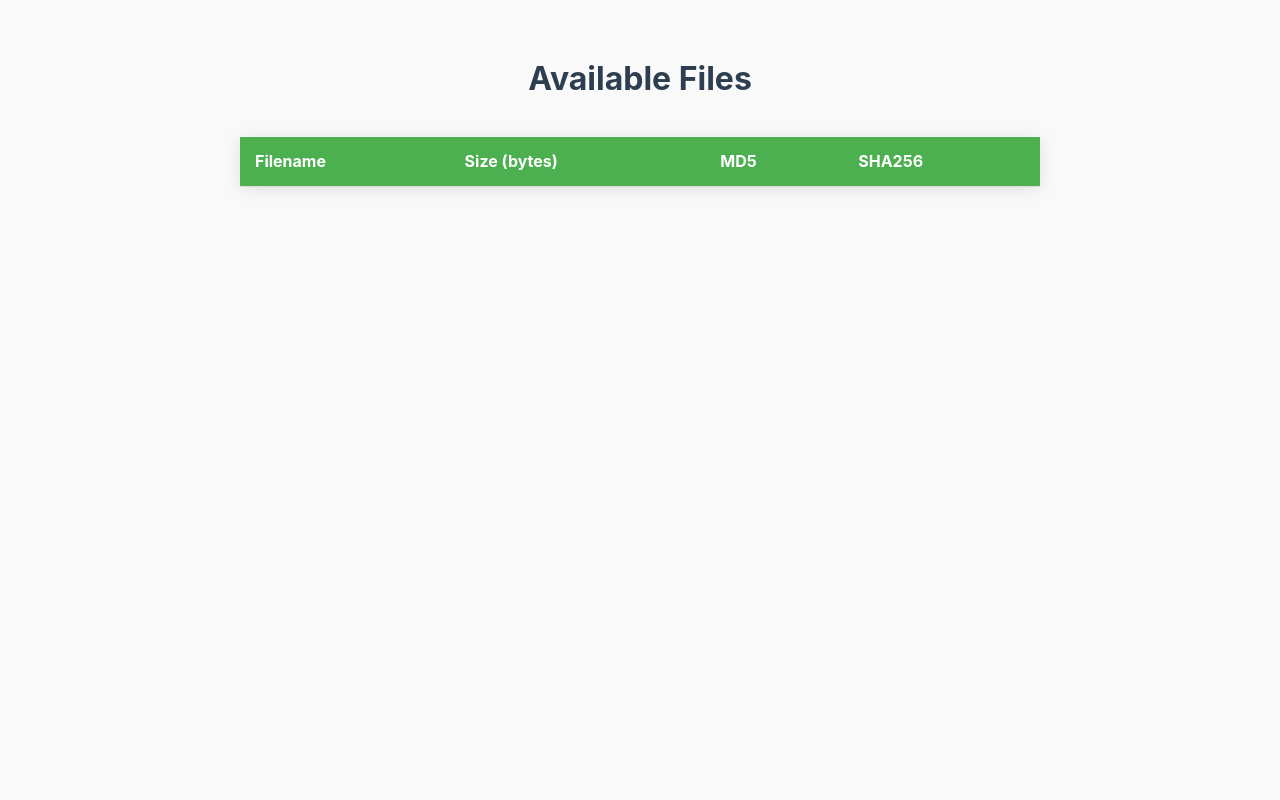
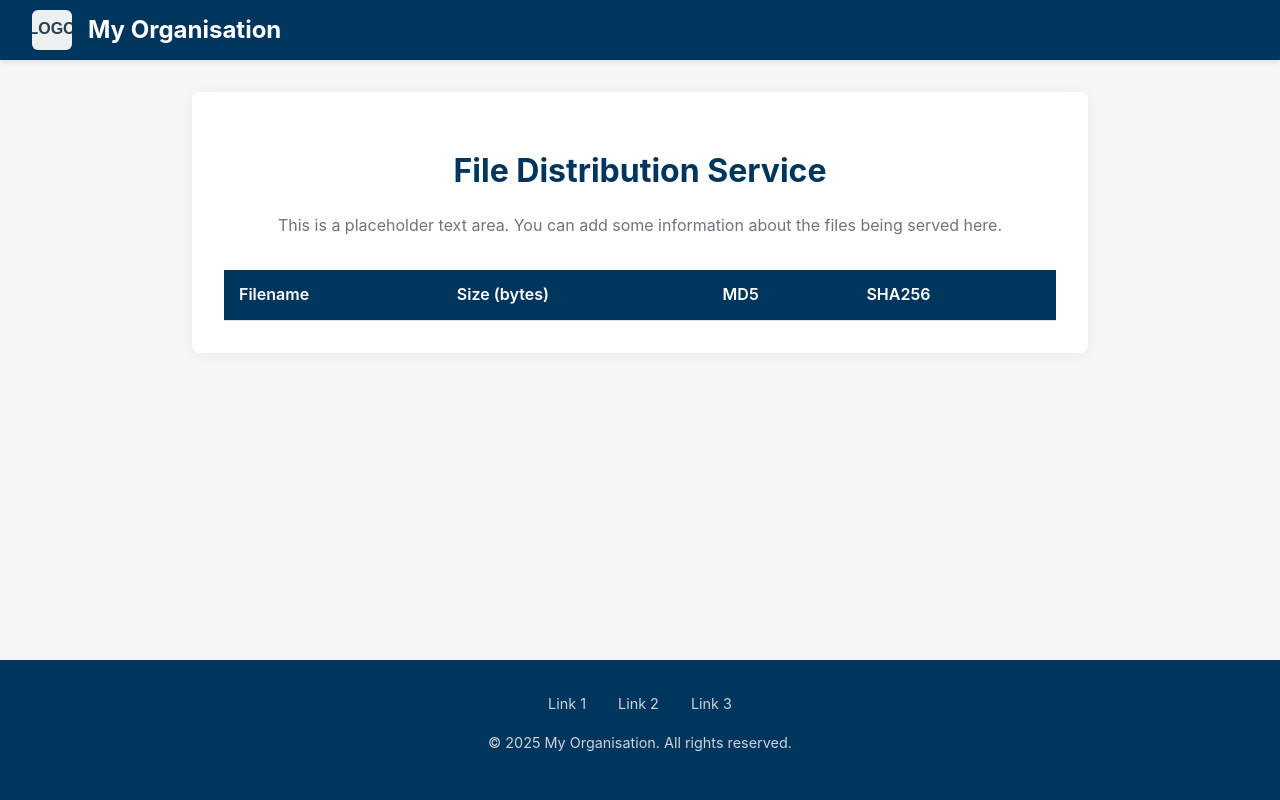
Before and after one commit to kennedydane/static_server, a Flask app: page / in a window 1280 px wide. Run offline with Flask 3, Linux system fonts and the light colour scheme; data that the repository does not hold is empty; parts of the project's set-up code (start-up, migrations or seed data) failed here and were passed over; some libraries are stand-ins or nearby versions.

Commit message:
Add ilifu/idia styling

```diff
--- a/app/main.py
+++ b/app/main.py
@@ -186,13 +186,15 @@ def sse_events():
 @app.route("/api/files")
 def get_files_json():
     """Returns the list of files and their checksums from the in-memory cache as JSON."""
-    return jsonify(checksum_cache)
+    sorted_files = dict(sorted(checksum_cache.items()))
+    return jsonify(sorted_files)
 
 
 @app.route("/api/files/table")
 def get_files_table():
     """Returns the list of files and their checksums as an HTML table."""
-    return render_template("file_list.html", files=checksum_cache)
+    sorted_files = dict(sorted(checksum_cache.items()))
+    return render_template("file_list.html", files=sorted_files)
 
 
 # --- Main Execution ---
--- a/app/templates/index.html
+++ b/app/templates/index.html
@@ -3,58 +3,168 @@
 <head>
     <meta charset="UTF-8">
     <meta name="viewport" content="width=device-width, initial-scale=1.0">
-    <title>Static File Server</title>
+    <title>File Distribution Service</title>
     <script src="https://unpkg.com/htmx.org@1.9.10"></script>
     <script src="https://unpkg.com/htmx.org/dist/ext/sse.js"></script>
     <style>
+        :root {
+            --header-bg: #00355e;
+            --header-fg: #ffffff;
+            --footer-bg: #00355e;
+            --footer-fg: #ced4da;
+            --body-bg: #f4f7f6;
+            --content-bg: #ffffff;
+            --text-color: #212529;
+            --heading-color: #00355e;
+            --link-color: #009ada;
+            --border-color: #dee2e6;
+            --header-height: 60px;
+            --footer-height: 140px;
+        }
+
         body {
             font-family: -apple-system, BlinkMacSystemFont, "Segoe UI", Roboto, Helvetica, Arial, sans-serif;
             line-height: 1.6;
-            color: #333;
-            max-width: 800px;
+            color: var(--text-color);
+            background-color: var(--body-bg);
+            margin: 0;
+            display: flex;
+            flex-direction: column;
+            min-height: 100vh;
+        }
+
+        .header {
+            background-color: var(--header-bg);
+            color: var(--header-fg);
+            height: var(--header-height);
+            display: flex;
+            align-items: center;
+            padding: 0 2rem;
+            box-shadow: 0 2px 4px rgba(0,0,0,0.1);
+        }
+
+        .logo {
+            display: flex;
+            align-items: center;
+            font-size: 1.5rem;
+            font-weight: bold;
+        }
+
+        .logo svg {
+            width: 40px;
+            height: 40px;
+            margin-right: 1rem;
+        }
+
+        .container {
+            flex: 1;
+            max-width: 960px;
+            width: 100%;
             margin: 0 auto;
             padding: 2rem;
-            background-color: #f9f9f9;
+            box-sizing: border-box;
         }
+
+        .content-box {
+            background-color: var(--content-bg);
+            padding: 2rem;
+            border-radius: 8px;
+            box-shadow: 0 2px 15px rgba(0,0,0,0.05);
+        }
+
         h1 {
+            color: var(--heading-color);
             text-align: center;
-            color: #2c3e50;
+            margin-bottom: 1rem;
         }
+
+        .intro-text {
+            text-align: center;
+            margin-bottom: 2rem;
+            color: #6c757d;
+        }
+
         table {
             width: 100%;
             border-collapse: collapse;
             margin-top: 2rem;
-            box-shadow: 0 2px 15px rgba(0,0,0,0.1);
-            background-color: #fff;
         }
+
         th, td {
             padding: 12px 15px;
             text-align: left;
-            border-bottom: 1px solid #ddd;
+            border-bottom: 1px solid var(--border-color);
         }
+
         th {
-            background-color: #4CAF50;
-            color: white;
+            background-color: var(--header-bg);
+            color: var(--header-fg);
+            font-weight: 600;
         }
+
         tr:hover {
-            background-color: #f5f5f5;
+            background-color: #f1f3f5;
         }
+
         a {
-            color: #3498db;
+            color: var(--link-color);
             text-decoration: none;
         }
+
         a:hover {
             text-decoration: underline;
         }
+
         .checksum {
             font-family: monospace;
             font-size: 0.9em;
             color: #7f8c8d;
+            word-break: break-all;
         }
+
+        .footer {
+            background-color: var(--footer-bg);
+            color: var(--footer-fg);
+            padding: 2rem;
+            text-align: center;
+            font-size: 0.9rem;
+            height: var(--footer-height);
+            box-sizing: border-box;
+        }
+
+        .footer-links {
+            display: flex;
+            justify-content: center;
+            gap: 2rem;
+            list-style: none;
+            padding: 0;
+            margin: 0 0 1rem 0;
+        }
+
+        .footer a {
+            color: var(--footer-fg);
+        }
+
     </style>
 </head>
 <body hx-ext="sse" sse-connect="/api/events">
-    <h1>Available Files</h1>
+
+    <header class="header">
+        <div class="logo">
+            <svg viewBox="0 0 100 100" xmlns="http://www.w3.org/2000/svg">
+                <rect width="100" height="100" rx="15" fill="#ecf0f1"/>
+                <text x="50%" y="50%" dominant-baseline="middle" text-anchor="middle" font-size="40" font-family="sans-serif" fill="#2c3e50">LOGO</text>
+            </svg>
+            <span>My Organisation</span>
+        </div>
+    </header>
+
+    <main class="container">
+        <div class="content-box">
+            <h1>File Distribution Service</h1>
+            <p class="intro-text">
+                This is a placeholder text area. You can add some information about the files being served here.
+            </p>
             <table>
                 <thead>
                     <tr>
@@ -65,8 +175,20 @@
                     </tr>
                 </thead>
                 <tbody hx-trigger="load, sse:update" hx-get="/api/files/table" hx-swap="innerHTML">
-            <!-- Content will be loaded here by htmx -->
+                    <!-- File list will be loaded here by htmx -->
                 </tbody>
             </table>
+        </div>
+    </main>
+
+    <footer class="footer">
+        <ul class="footer-links">
+            <li><a href="#">Link 1</a></li>
+            <li><a href="#">Link 2</a></li>
+            <li><a href="#">Link 3</a></li>
+        </ul>
+        <p>&copy; 2025 My Organisation. All rights reserved.</p>
+    </footer>
+
 </body>
 </html>
```
Lines whose indentation alone changed are shown as unchanged.
